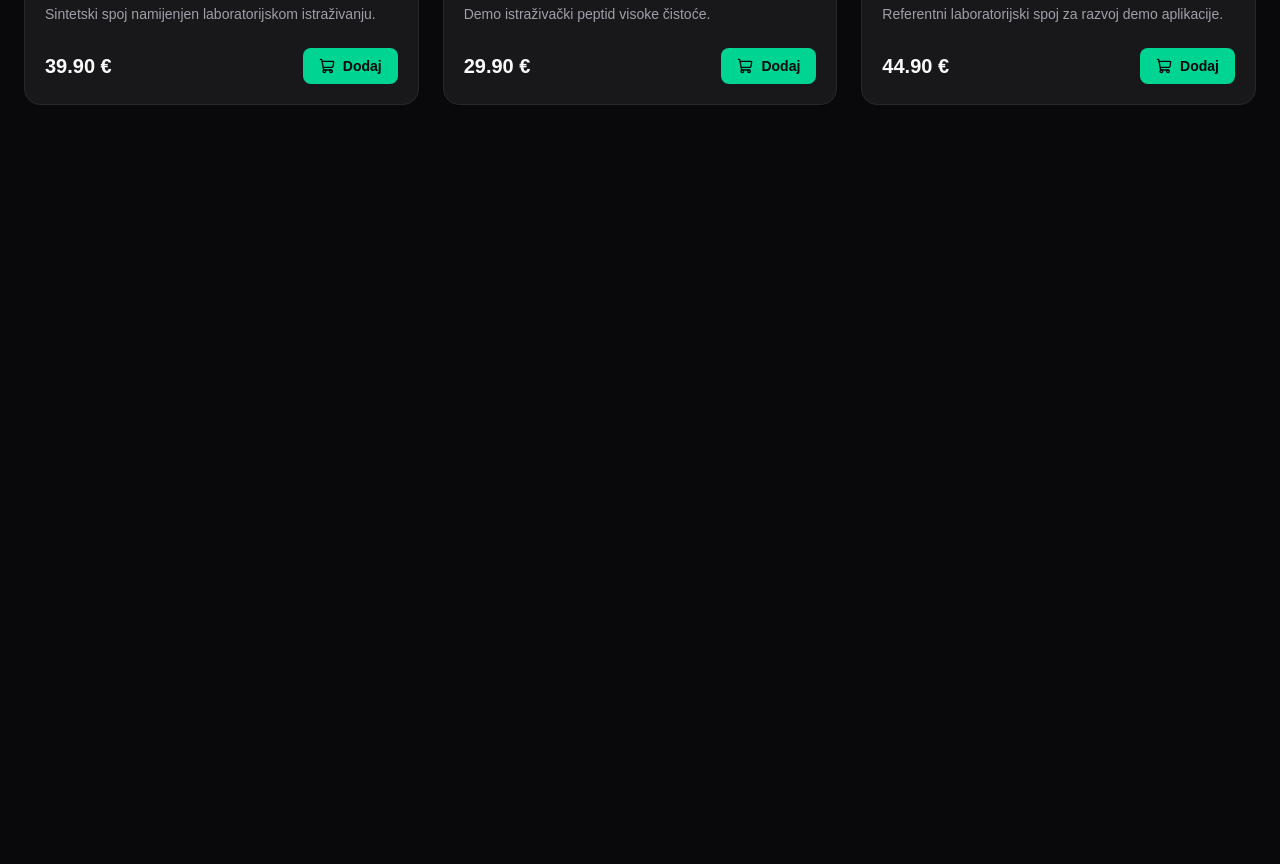
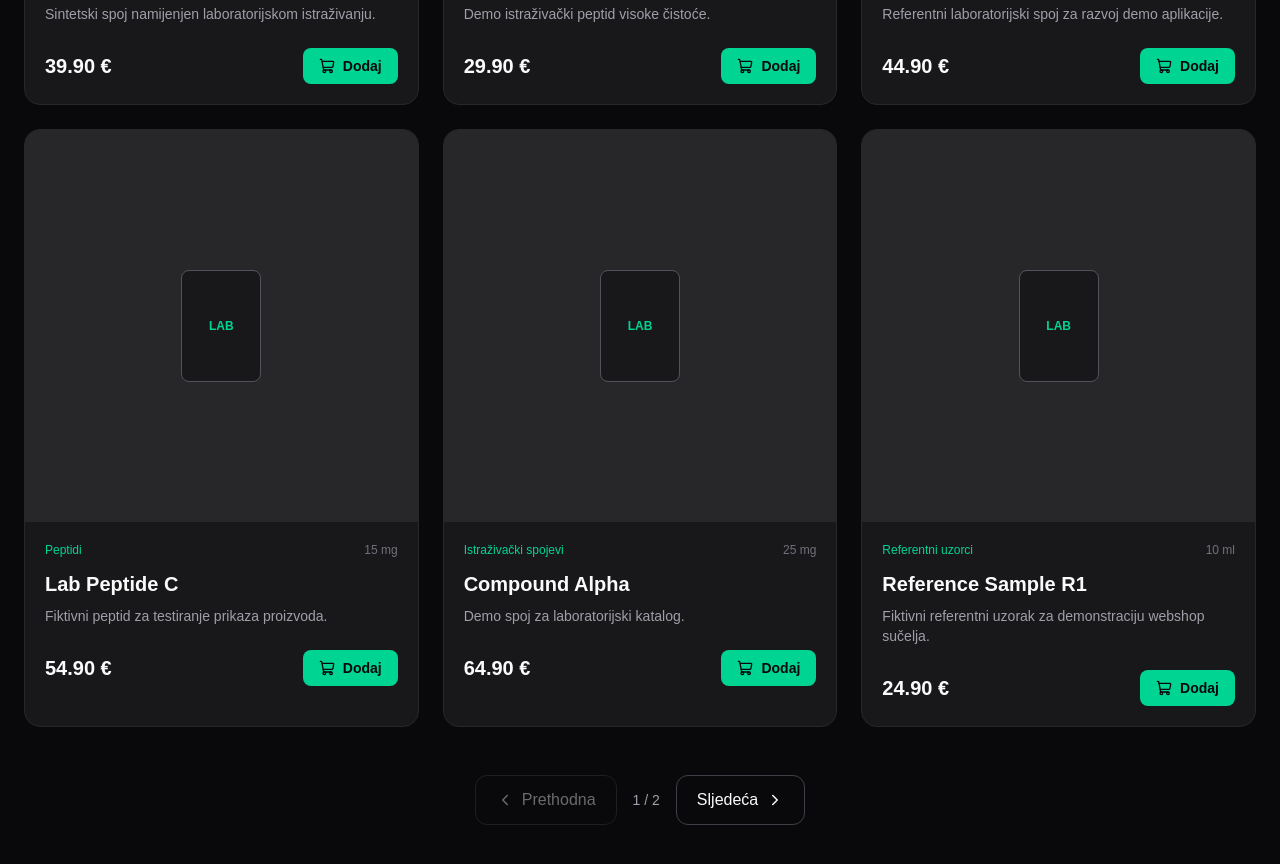
Before and after one commit to VrachoxWizard/peptids-shop, a React (Vite) app: page /proizvodi in a window 1280 px wide. Shown: the part 1060-1924 px from the top of the page. Before the commit the page ends 1229 px from the top, so only its background shows below. Built offline with nearby package versions, Linux system fonts and the light colour scheme.

Commit message:
Add more demo products for pagination testing

```diff
--- a/src/data/products.ts
+++ b/src/data/products.ts
@@ -31,4 +31,94 @@ export const products: Product[] = [
     price: 44.9,
     image: "/images/product-placeholder.png",
   },
+  {
+    id: 4,
+    slug: "lab-peptide-c",
+    name: "Lab Peptide C",
+    category: "Peptidi",
+    description: "Fiktivni peptid za testiranje prikaza proizvoda.",
+    amount: "15 mg",
+    price: 54.9,
+    image: "/images/product-placeholder.png",
+  },
+  {
+    id: 5,
+    slug: "compound-alpha",
+    name: "Compound Alpha",
+    category: "Istraživački spojevi",
+    description: "Demo spoj za laboratorijski katalog.",
+    amount: "25 mg",
+    price: 64.9,
+    image: "/images/product-placeholder.png",
+  },
+  {
+    id: 6,
+    slug: "reference-sample-r1",
+    name: "Reference Sample R1",
+    category: "Referentni uzorci",
+    description: "Fiktivni referentni uzorak za demonstraciju webshop sučelja.",
+    amount: "10 ml",
+    price: 24.9,
+    image: "/images/product-placeholder.png",
+  },
+  {
+    id: 7,
+    slug: "research-peptide-d",
+    name: "Research Peptide D",
+    category: "Peptidi",
+    description: "Eksperimentalni demo proizvod za testiranje kataloga.",
+    amount: "8 mg",
+    price: 34.9,
+    image: "/images/product-placeholder.png",
+  },
+  {
+    id: 8,
+    slug: "compound-beta",
+    name: "Compound Beta",
+    category: "Istraživački spojevi",
+    description: "Sintetski demo spoj za UI testiranje.",
+    amount: "30 mg",
+    price: 74.9,
+    image: "/images/product-placeholder.png",
+  },
+  {
+    id: 9,
+    slug: "reference-sample-r2",
+    name: "Reference Sample R2",
+    category: "Referentni uzorci",
+    description: "Laboratorijski demo uzorak za razvoj aplikacije.",
+    amount: "15 ml",
+    price: 31.9,
+    image: "/images/product-placeholder.png",
+  },
+  {
+    id: 10,
+    slug: "lab-peptide-e",
+    name: "Lab Peptide E",
+    category: "Peptidi",
+    description: "Fiktivni peptid za prikaz većeg kataloga.",
+    amount: "12 mg",
+    price: 49.9,
+    image: "/images/product-placeholder.png",
+  },
+  {
+    id: 11,
+    slug: "compound-gamma",
+    name: "Compound Gamma",
+    category: "Istraživački spojevi",
+    description: "Demo istraživački spoj za testiranje filtera.",
+    amount: "18 mg",
+    price: 59.9,
+    image: "/images/product-placeholder.png",
+  },
+  {
+    id: 12,
+    slug: "reference-sample-r3",
+    name: "Reference Sample R3",
+    category: "Referentni uzorci",
+    description: "Fiktivni standard za razvoj frontend kataloga.",
+    amount: "20 ml",
+    price: 42.9,
+    image: "/images/product-placeholder.png",
+  },
 ];
```
